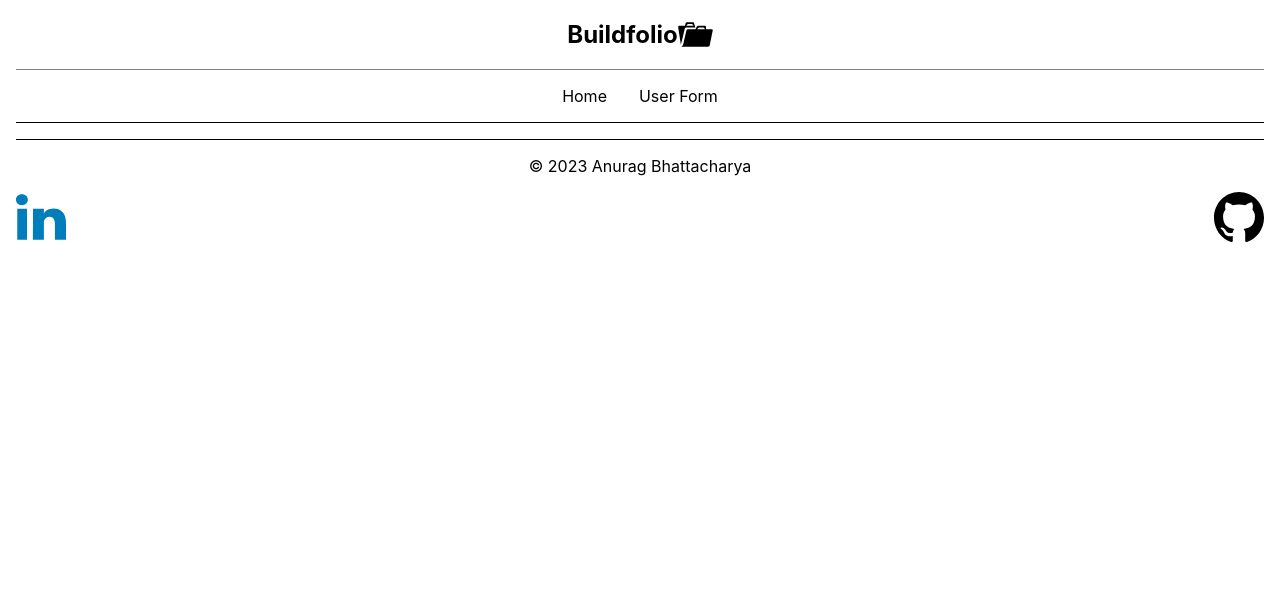
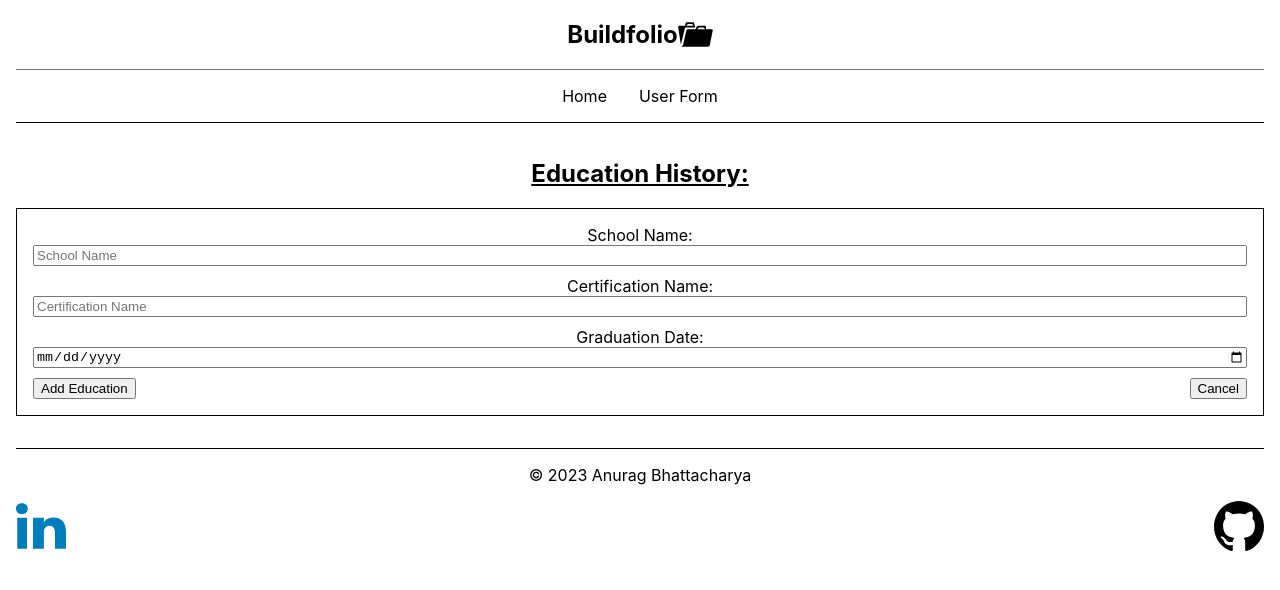
Before and after one commit to Anurag-Bhattacharya4199/buildfolio-client, a React (Create React App) app: page /1/addEducation in a window 1280 px wide. Shown: the top 590 px of the page. Built offline with nearby package versions, Linux system fonts and the light colour scheme.

Commit message:
User can add their Education

```diff
--- a/src/App.js
+++ b/src/App.js
@@ -5,6 +5,7 @@ import Header from "./components/Header/Header";
 import Footer from "./components/Footer/Footer";
 import UserForm from "./pages/UserForm/UserForm";
 import UserDashboard from "./pages/UserDashboard/UserDashboard";
+import UserEducation from "./pages/UserEducation/UserEducation";
 
 function App() {
   return (
@@ -14,7 +15,8 @@ function App() {
         <Routes>
           <Route path="/" element={<Main />} />
           <Route path="/buildUser" element={<UserForm />} />
-          <Route path="/user/:id" element={<UserDashboard />} />
+          <Route path="/:id/user" element={<UserDashboard />} />
+          <Route path="/:id/addEducation" element={<UserEducation />} />
         </Routes>
         <Footer />
       </BrowserRouter>
--- a/src/pages/Main/Main.js
+++ b/src/pages/Main/Main.js
@@ -27,7 +27,7 @@ function Main() {
         </p>
       </div>
       <div>
-        <button onClick={handleSubmit}>BUILD YOUR PORTFOLIO!</button>
+        <button onClick={handleSubmit}>Let's Build your User!</button>
       </div>
     </section>
   );
--- a/src/pages/UserDashboard/UserDashboard.js
+++ b/src/pages/UserDashboard/UserDashboard.js
@@ -1,12 +1,13 @@
 import axios from "axios";
 import { useEffect, useState } from "react";
-import { useParams } from "react-router-dom";
+import { useParams, useNavigate } from "react-router-dom";
 import "./UserDashboard.scss";
 import LinkedInIcon from "../../assets/icons/linkedin.svg";
 import GitHubIcon from "../../assets/icons/github.svg";
 
 function UserDashboard() {
   let { id } = useParams();
+  const navigate = useNavigate();
 
   const [hasLoaded, setHasLoaded] = useState(false);
   const [user, setUser] = useState("");
@@ -22,6 +23,9 @@ function UserDashboard() {
     fetchUserDetails();
   }, []);
 
+  const addEducation = () => {
+    navigate(`/${id}/addEducation`);
+  };
   if (!hasLoaded) {
     return null;
   } else {
@@ -57,11 +61,14 @@ function UserDashboard() {
           </a>
         </div>
         <div className="userDashboard__buttons">
-          <button>Add Education</button>
+          <button onClick={addEducation}>Add Education</button>
           <button>Add Professional History</button>
           <button>Add Projects</button>
           <button>Add Skills</button>
           <button>Add References</button>
+        </div>
+        <div>
+          <button>Show Education</button>
         </div>
         <div>
           <button>BUILD MY PORTFOLIO</button>
--- /dev/null
+++ b/src/pages/UserEducation/UserEducation.js
@@ -0,0 +1,178 @@
+import { useParams, useNavigate } from "react-router-dom";
+import { useState } from "react";
+import ErrorIcon from "../../assets/icons/error-24px.svg";
+import "./UserEducation.scss";
+import axios from "axios";
+
+function UserEducation() {
+  let { id } = useParams();
+  const [schoolName, setSchoolName] = useState("");
+  const [certName, setCertName] = useState("");
+  const [gradDate, setGradDate] = useState("");
+
+  const [error, setError] = useState({
+    schoolNameError: false,
+    certNameError: false,
+    gradDateError: false,
+  });
+
+  const navigate = useNavigate();
+
+  function handleCancel() {
+    alert("Education is not added");
+    navigate(`/${id}/user`);
+  }
+
+  const handleChangeSchoolName = (event) => {
+    const schoolName = event.target.value;
+    setSchoolName(schoolName);
+  };
+
+  const handleChangeCertName = (event) => {
+    const certName = event.target.value;
+    setCertName(certName);
+  };
+
+  const handleChangeGradDate = (event) => {
+    const gradDate = event.target.value;
+    setGradDate(gradDate);
+  };
+
+  const postEducation = async (schoolName, certName, gradDate) => {
+    const newEducation = {
+      user_id: id,
+      school_name: schoolName,
+      certification_name: certName,
+      graduation_date: gradDate,
+    };
+
+    try {
+      const response = await axios.post(
+        "http://localhost:8080/educations",
+        newEducation
+      );
+      return response;
+    } catch (e) {
+      console.log(e);
+    }
+  };
+
+  const isFormValid = () => {
+    let formComplete = true;
+
+    let errorState = {
+      schoolNameError: false,
+      certNameError: false,
+      gradDateError: false,
+    };
+
+    if (schoolName.length === 0) {
+      errorState.schoolNameError = true;
+      formComplete = false;
+    }
+
+    if (certName.length === 0) {
+      errorState.certNameError = true;
+      formComplete = false;
+    }
+
+    if (gradDate.length === 0) {
+      errorState.gradDateError = true;
+      formComplete = false;
+    }
+
+    setError(errorState);
+
+    return formComplete;
+  };
+
+  const handleSubmit = async (event) => {
+    event.preventDefault();
+
+    if (isFormValid()) {
+      setSchoolName("School Name");
+      setCertName("Cert Name");
+      setGradDate("");
+      await postEducation(schoolName, certName, gradDate);
+      alert("Education added");
+      navigate(`/${id}/user`);
+    }
+  };
+
+  return (
+    <section className="userEducation">
+      <h1 className="userEducation__title">Education History:</h1>
+      <form className="userEducation__form" onSubmit={handleSubmit}>
+        <div className="userEducation__form-school_name">
+          <label>School Name:</label>
+          <input
+            className={`${
+              error.schoolNameError ? "userForm__form-invalidInput" : ""
+            }`}
+            placeholder="School Name"
+            name="schoolName"
+            form="schoolName"
+            value={schoolName}
+            onChange={handleChangeSchoolName}
+          />
+          <span
+            className={`userForm__form-errorMsg ${
+              error.schoolNameError ? "userForm__form-errorMsgInvalidInput" : ""
+            }`}
+          >
+            <img src={ErrorIcon} alt="Error Icon" />
+            This field is required
+          </span>
+        </div>
+        <div className="userEducation__form-cert_name">
+          <label>Certification Name:</label>
+          <input
+            className={`${
+              error.certNameError ? "userForm__form-invalidInput" : ""
+            }`}
+            placeholder="Certification Name"
+            name="certName"
+            form="certName"
+            value={certName}
+            onChange={handleChangeCertName}
+          />
+          <span
+            className={`userForm__form-errorMsg ${
+              error.certNameError ? "userForm__form-errorMsgInvalidInput" : ""
+            }`}
+          >
+            <img src={ErrorIcon} alt="Error Icon" />
+            This field is required
+          </span>
+        </div>
+        <div className="userEducation__form-grad_date">
+          <label>Graduation Date:</label>
+          <input
+            type="date"
+            className={`${
+              error.gradDateError ? "userForm__form-invalidInput" : ""
+            }`}
+            name="gradDate"
+            form="gradDate"
+            value={gradDate}
+            onChange={handleChangeGradDate}
+          />
+          <span
+            className={`userForm__form-errorMsg ${
+              error.gradDateError ? "userForm__form-errorMsgInvalidInput" : ""
+            }`}
+          >
+            <img src={ErrorIcon} alt="Error Icon" />
+            This field is required
+          </span>
+        </div>
+        <div className="userEducation__form-buttons">
+          <button>Add Education</button>
+          <button onClick={handleCancel}>Cancel</button>
+        </div>
+      </form>
+    </section>
+  );
+}
+
+export default UserEducation;
--- /dev/null
+++ b/src/pages/UserEducation/UserEducation.scss
@@ -0,0 +1,41 @@
+.userEducation {
+  padding: 16px;
+  text-align: center;
+
+  &__title {
+    text-decoration: underline;
+  }
+
+  &__form {
+    border: 1px solid black;
+    padding: 16px;
+
+    &-school_name, &-cert_name, &-grad_date {
+      display: flex;
+      flex-direction: column;
+      padding-bottom: 10px;
+    }
+
+    &-buttons {
+      display: flex;
+      justify-content: space-between;
+    }
+
+    &-invalidInput {
+      border: 1px solid red;
+      outline-width: 0;
+    }
+
+    &-errorMsg {
+      display: none;
+    }
+
+    &-errorMsgInvalidInput {
+      color: red;
+      display: flex;
+      align-items: center;
+      gap: 6px;
+      padding-top: 5px;
+    }
+  }
+}
--- a/src/pages/UserForm/UserForm.js
+++ b/src/pages/UserForm/UserForm.js
@@ -211,7 +211,7 @@ function UserForm() {
         secondaryColor
       );
       alert("User added");
-      navigate(`/user/${id}`);
+      navigate(`/${id}/user`);
     }
   };
 
```
